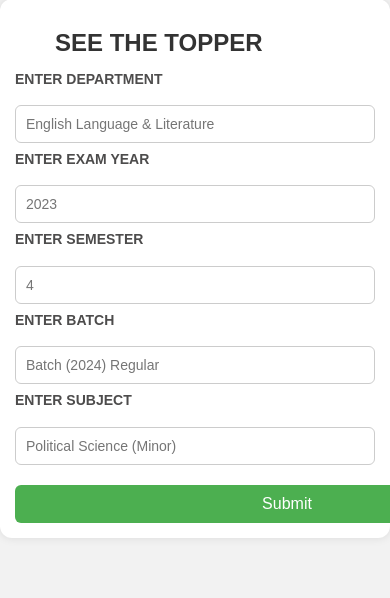
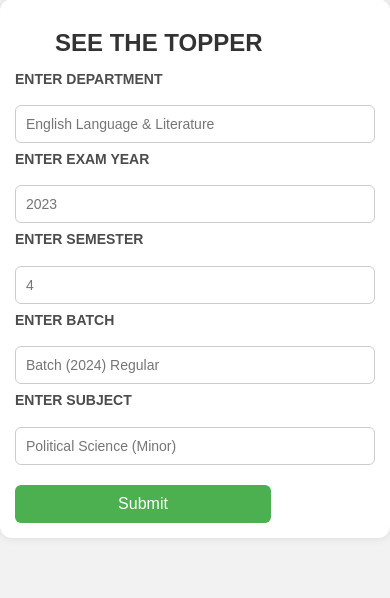
Before and after one commit to artbymali/find_the_topper, a Flask app: page / in a window 390 px wide; the page is wider, and only the part inside the window is pictured. Shown: the part 600-1198 px from the top of that part. Run offline with Flask 3, Linux system fonts and the light colour scheme.

Commit message:
Submit btn ui fixed

```diff
--- a/static/design.css
+++ b/static/design.css
@@ -138,6 +138,7 @@ width: 240px;
       background-color: #055e0a;
     }
 
+
   /* === TABLE === */
   table {
     width: 95%;
@@ -222,6 +223,9 @@ width: 240px;
     h2{
         margin-left: 80px;
     }
+    form input[type="submit"] {
+        width: 30rem;
+    }
   }
 
 
@@ -257,6 +261,9 @@ width: 240px;
     h2{
         margin-left: 70px;
     }
+    form input[type="submit"] {
+        width: 23rem;
+    }
 
     nav {
       height: 50px;
@@ -277,6 +284,9 @@ width: 240px;
     width: 160px;
     margin-top: -50px;
 
+}
+form input[type="submit"] {
+    width: 16rem;
 }
 h2{
     margin-left: 40px;
--- a/templates/index.html
+++ b/templates/index.html
@@ -9,6 +9,7 @@
 
     </head>
 <body>
+
 
     <nav>
         <span>
```
